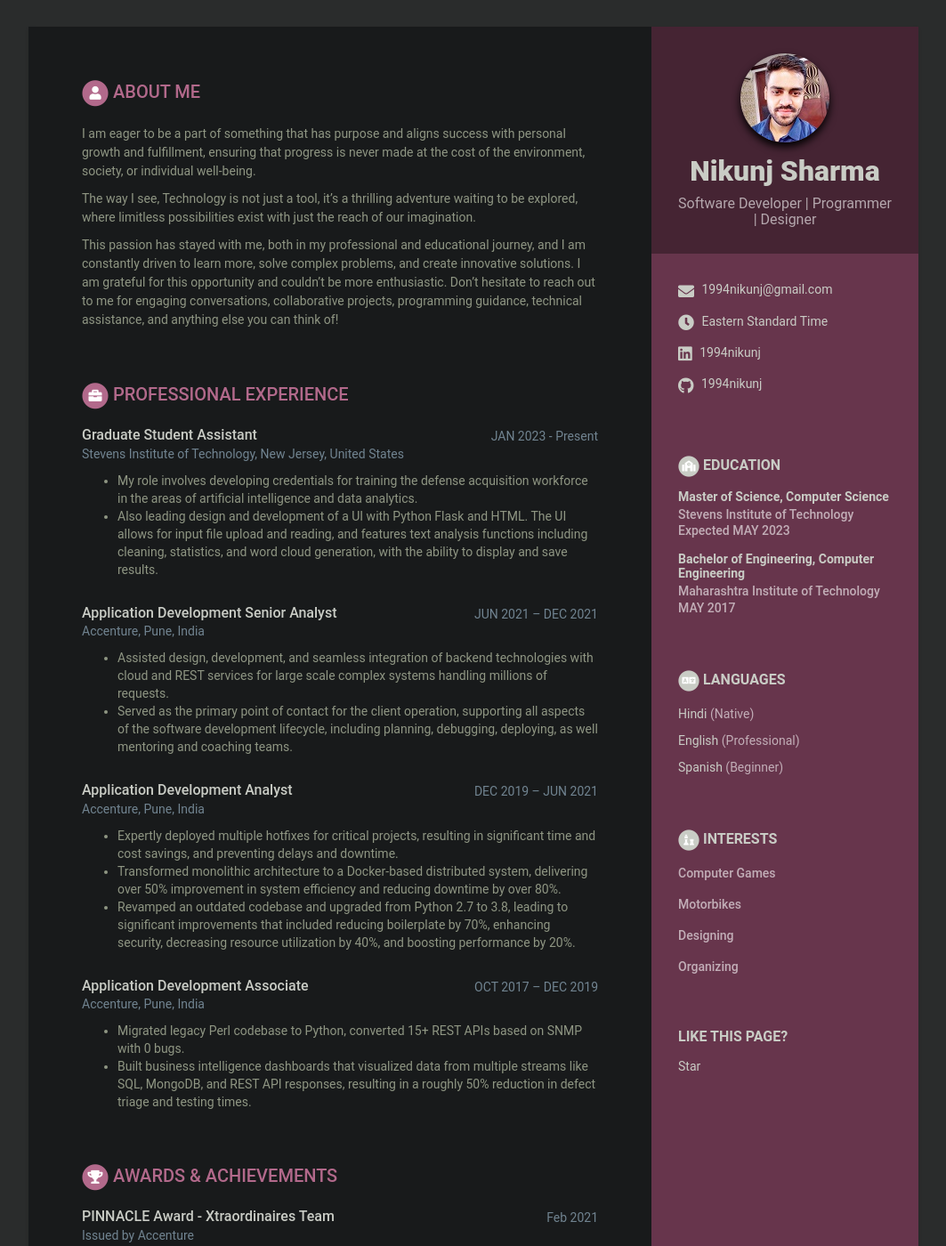
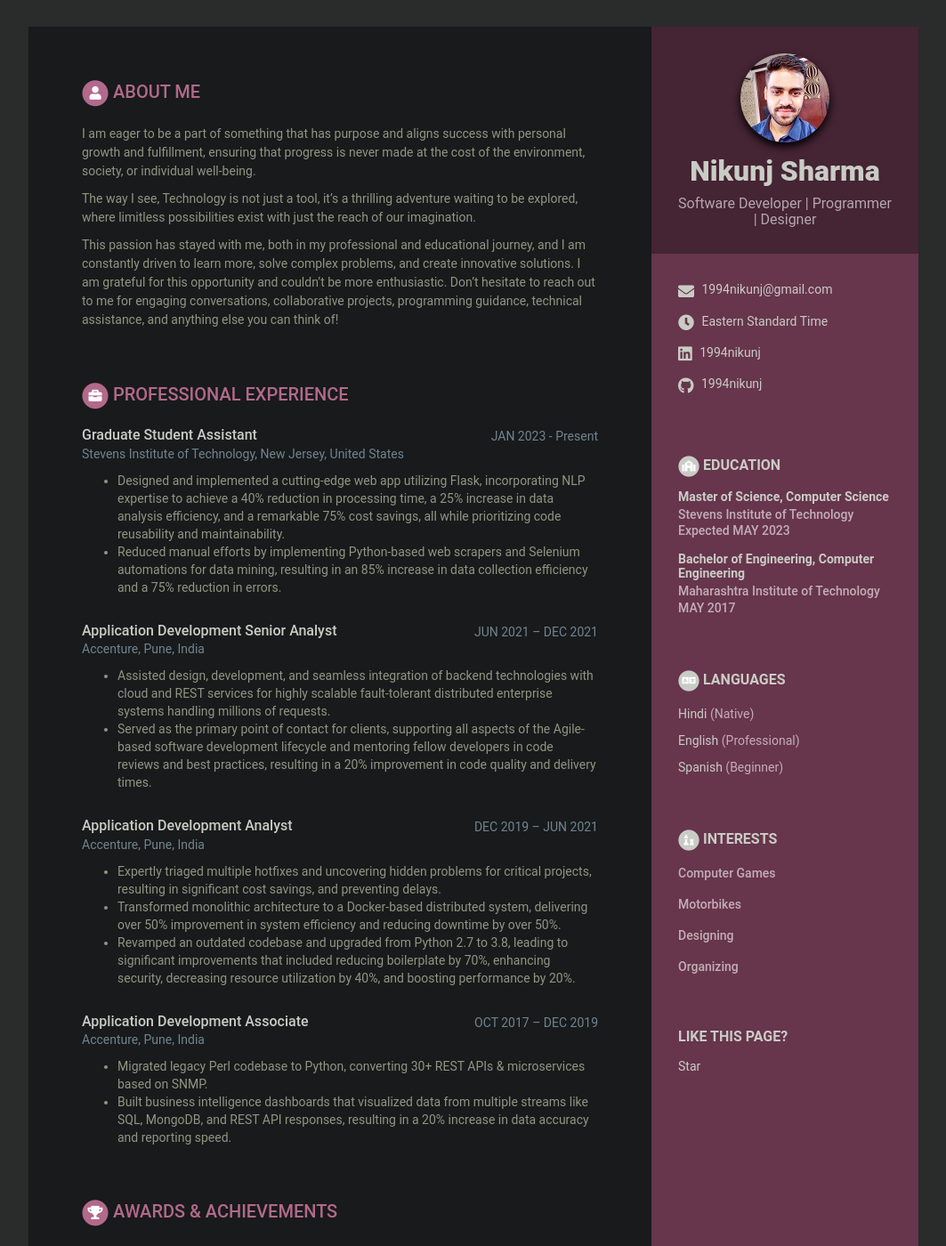
Before and after one commit to 1994nikunj/1994nikunj.github.io, a Jekyll site: the page built from index.html, in a window 1280 px wide and 1400 px high. Shown: the whole window at 89% size, without its empty margins (108-1171 px from the left). Built offline with Jekyll 4.4.1, drawn with Linux system fonts in a browser that asks for light colours.

Commit message:
- updating work exp.

```diff
--- a/_data/data.yml
+++ b/_data/data.yml
@@ -69,38 +69,42 @@ experiences:
             time: JAN 2023 - Present
             company: Stevens Institute of Technology, New Jersey, United States
             details: |
-                - My role involves developing credentials for training the defense acquisition workforce in
-                  the areas of artificial intelligence and data analytics.
-                - Also leading design and development of a UI with Python Flask and HTML. The UI allows for input
-                  file upload and reading, and features text analysis functions including cleaning, statistics, and
-                  word cloud generation, with the ability to display and save results.
+                - Designed and implemented a cutting-edge web app utilizing Flask, incorporating NLP expertise to
+                  achieve a 40% reduction in processing time, a 25% increase in data analysis efficiency, and a
+                  remarkable 75% cost savings, all while prioritizing code reusability and maintainability.
+                - Reduced manual efforts by implementing Python-based web scrapers and Selenium automations for data
+                  mining, resulting in an 85% increase in data collection efficiency and a 75% reduction in errors.
+
         -   role: Application Development Senior Analyst
             time: JUN 2021 – DEC 2021
             company: Accenture, Pune, India
             details: |
                 - Assisted design, development, and seamless integration of backend technologies with cloud and REST
-                  services for large scale complex systems handling millions of requests.
-                - Served as the primary point of contact for the client operation, supporting all aspects of the
-                  software development lifecycle, including planning, debugging, deploying, as well mentoring and
-                  coaching teams.
+                  services for highly scalable fault-tolerant distributed enterprise systems handling millions of
+                  requests.
+                - Served as the primary point of contact for clients, supporting all aspects of the Agile-based software
+                  development lifecycle and mentoring fellow developers in code reviews and best practices, resulting
+                  in a 20% improvement in code quality and delivery times.
+
         -   role: Application Development Analyst
             time: DEC 2019 – JUN 2021
             company: Accenture, Pune, India
             details: |
-                - Expertly deployed multiple hotfixes for critical projects, resulting in significant time and cost
-                  savings, and preventing delays and downtime.
+                - Expertly triaged multiple hotfixes and uncovering hidden problems for critical projects, resulting in
+                  significant cost savings, and preventing delays.
                 - Transformed monolithic architecture to a Docker-based distributed system, delivering over 50%
-                  improvement in system efficiency and reducing downtime by over 80%.
-                - Revamped an outdated codebase and upgraded from Python 2.7 to 3.8, leading to significant improvements
-                  that included reducing boilerplate by 70%, enhancing security, decreasing resource utilization by 40%,
-                  and boosting performance by 20%.
+                  improvement in system efficiency and reducing downtime by over 50%.
+                - Revamped an outdated codebase and upgraded from Python 2.7 to 3.8, leading to significant
+                  improvements that included reducing boilerplate by 70%, enhancing security, decreasing resource
+                  utilization by 40%, and boosting performance by 20%.
+
         -   role: Application Development Associate
             time: OCT 2017 – DEC 2019
             company: Accenture, Pune, India
             details: |
-                - Migrated legacy Perl codebase to Python, converted 15+ REST APIs based on SNMP with 0 bugs.
+                - Migrated legacy Perl codebase to Python, converting 30+ REST APIs & microservices based on SNMP.
                 - Built business intelligence dashboards that visualized data from multiple streams like SQL, MongoDB,
-                  and REST API responses, resulting in a roughly 50% reduction in defect triage and testing times.
+                  and REST API responses, resulting in a 20% increase in data accuracy and reporting speed.
 
 awards:
     title: Awards & Achievements
```
